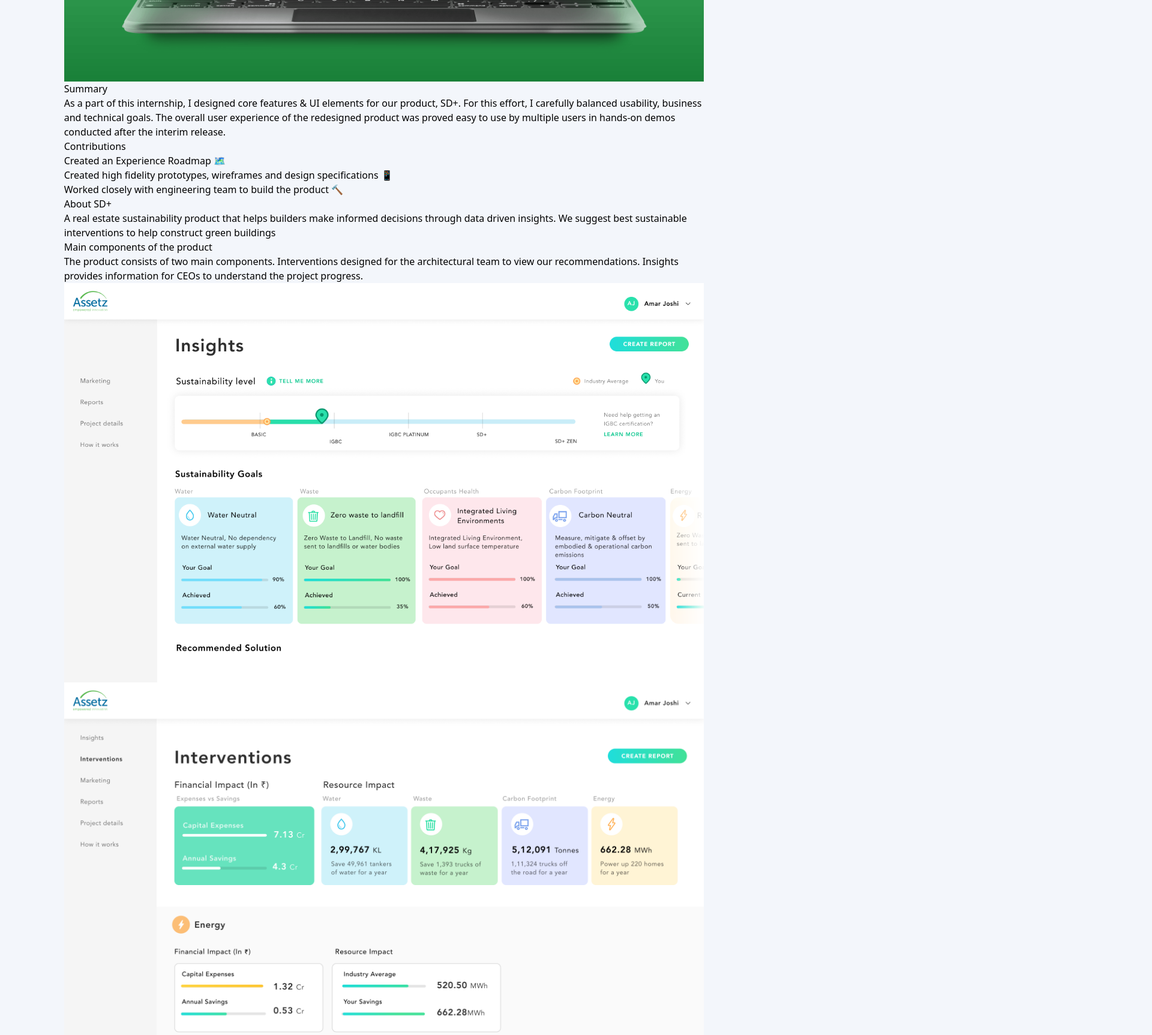
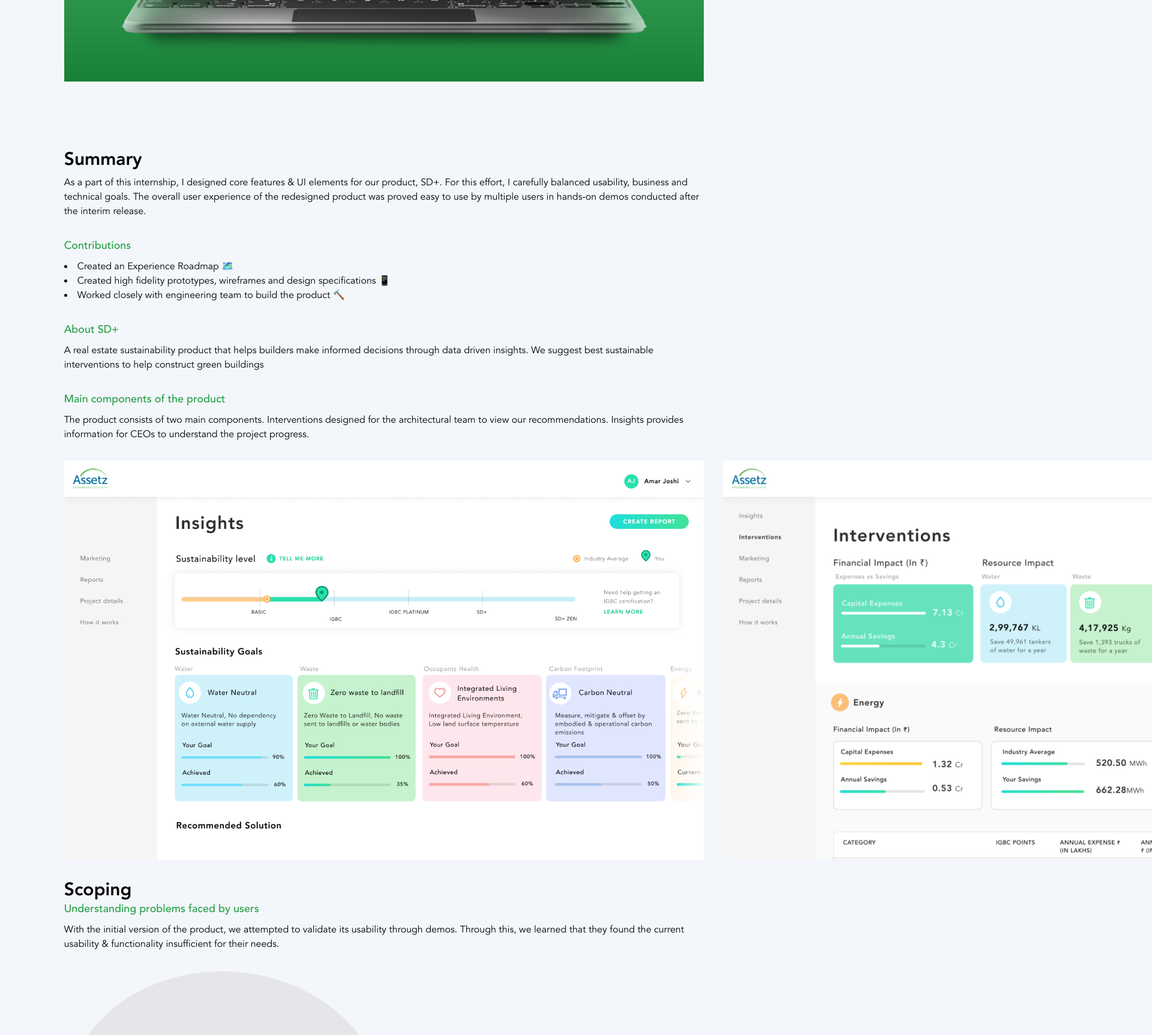
Before and after one commit to Rishab2000/Design-Portfolio, a React (Create React App) app: page /#/sdplus in a window 1280 px wide. Shown: the part 1200-2926 px from the top of the page at 60% size, 1920 px wide, since content can reach past the window. Built offline with nearby package versions, Linux system fonts and the light colour scheme.

Commit message:
sdplus content

```diff
--- a/src/components/project-section-home/index.js
+++ b/src/components/project-section-home/index.js
@@ -1,2 +1,2 @@
-import ProjectSectionHome from './project-section-home';
+import ProjectSectionHome from './projectSectionHome';
 export default ProjectSectionHome;
--- a/src/content/sdplus/sdplus.js
+++ b/src/content/sdplus/sdplus.js
@@ -3,12 +3,12 @@ import ProjectIntro from "../../components/project-intro";
 
 const SdPlus = () => {
   return (
-    <div>
+    <div className="w-full flex flex-col items-center">
       <ProjectIntro />
       <div>
-        <div>
-          <p>Summary</p>
-          <p>
+        <div className="mt-28 mb-8">
+          <p className="font-avenir-bold text-3xl">Summary</p>
+          <p className="font-avenir-book text-base mt-2">
             As a part of this internship, I designed core features & UI elements
             for our product, SD+. For this effort, I carefully balanced
             usability, business and technical goals. The overall user experience
@@ -16,9 +16,9 @@ const SdPlus = () => {
             in hands-on demos conducted after the interim release.
           </p>
         </div>
-        <div>
-          <p>Contributions</p>
-          <ul>
+        <div className="mb-8">
+          <p className="font-avenir-medium text-lg text-green-sdplus">Contributions</p>
+          <ul className="list-disc list-inside font-avenir-book mt-2">
             <li>Created an Experience Roadmap 🗺️</li>
             <li>
               Created high fidelity prototypes, wireframes and design
@@ -31,30 +31,31 @@ const SdPlus = () => {
         </div>
       </div>
       <div className="flex flex-col">
-        <div>
-          <p>About SD+</p>
-          <p>
+        <div className="mb-8">
+          <p className="font-avenir-medium text-lg text-green-sdplus">About SD+</p>
+          <p className="font-avenir-book text-base mt-2">
             A real estate sustainability product that helps builders make
             informed decisions through data driven insights. We suggest best
             sustainable interventions to help construct green buildings
           </p>
         </div>
-        <div>
-          <p>Main components of the product</p>
-          <p>
+        <div className="mb-8">
+          <p className="font-avenir-medium text-lg text-green-sdplus">Main components of the product</p>
+          <p className="font-avenir-book text-base mt-2">
             The product consists of two main components. Interventions designed
             for the architectural team to view our recommendations. Insights
             provides information for CEOs to understand the project progress.
           </p>
         </div>
       </div>
-      <div className="flex flex-col">
+      <div className="flex flex-row w-full gap-8 mb-8">
         <img
           src={
             process.env.PUBLIC_URL +
             "/images/sdplus-project/wireframes/pre/Insights_Unscrolled_1x.png"
           }
           alt="temp"
+          className="w-full"
         />
         <img
           src={
@@ -62,14 +63,15 @@ const SdPlus = () => {
             "/images/sdplus-project/wireframes/pre/Interventions.png"
           }
           alt="temp"
+          className="w-full"
         />
       </div>
       <div>
-        <p>Scoping</p>
+        <p className="font-avenir-bold text-3xl">Scoping</p>
         <div className="flex flex-col">
-          <div>
-            <p>Understanding problems faced by users</p>
-            <p>
+          <div className="mb-8">
+            <p className="font-avenir-medium text-lg text-green-sdplus">Understanding problems faced by users</p>
+            <p className="font-avenir-book text-base mt-2">
               With the initial version of the product, we attempted to validate
               its usability through demos. Through this, we learned that they
               found the current usability & functionality insufficient for their
@@ -82,12 +84,13 @@ const SdPlus = () => {
               "/images/sdplus-project/Comments/1(Client)-02.svg"
             }
             alt="temp"
+            className="mb-12"
           />
         </div>
         <div className="flex flex-col">
-          <div>
-            <p>We realized...</p>
-            <p>
+          <div className="mb-8">
+            <p className="font-avenir-medium text-lg text-green-sdplus">We realized...</p>
+            <p className="font-avenir-book text-base mt-2">
               that a well defined design goal was necessary. I recomended
               creating an Experience Roadmap (Exr), which aims to help teams
               stay focused, create stability & drive a consistent user
@@ -100,18 +103,19 @@ const SdPlus = () => {
               "/images/sdplus-project/Comments/2(me).svg"
             }
             alt="temp"
+            className="mb-12"
           />
         </div>
       </div>
-      <div>
-        <p>Design Challenge</p>
-        <p>How might we refocus and restructure the product's experience. </p>
+      <div className="bg-blue-sdplus w-screen py-6 mb-8">
+        <p className="w-10/12 mx-auto text-white font-avenir-bold opacity-60">Design Challenge</p>
+        <p className="w-10/12 mx-auto text-white">How might we refocus and restructure the product's experience? </p>
       </div>
       <div>
-        <p>Approach</p>
+        <p className="font-avenir-bold text-3xl">Approach</p>
         <div>
-          <p>Defining user stages, from pre-sale to post-sale</p>
-          <p>
+          <p className="font-avenir-medium text-lg text-green-sdplus">Defining user stages, from pre-sale to post-sale</p>
+          <p className="font-avenir-book text-base mt-2">
             The first thing we took up was organizing our roadmap at a high
             level, as user stages and calling them Experiences. From start to
             finish, we mapped five distinct stages our users would pass through.
@@ -122,11 +126,12 @@ const SdPlus = () => {
               "/images/sdplus-project/Roadmap/Customer_journey_task.png"
             }
             alt="temp"
+            className="mt-4 mb-12"
           />
         </div>
         <div>
-          <p>Identifying touchpoints</p>
-          <p>
+          <p className="font-avenir-medium text-lg text-green-sdplus">Identifying touchpoints</p>
+          <p className="font-avenir-book text-base mt-2">
             We now started defining our users' interactions by describing
             touchpoints our users would use to interact with our organization.
           </p>
@@ -136,26 +141,27 @@ const SdPlus = () => {
               "/images/sdplus-project/Roadmap/Customer_journey_touchpoints.png"
             }
             alt="temp"
+            className="mt-4 mb-12"
           />
         </div>
         <div>
-          <p>Synthesizing insights</p>
-          <p>
+          <p className="font-avenir-medium text-lg text-green-sdplus">Synthesizing insights</p>
+          <p className="font-avenir-book text-base mt-2">
             We identified key user and business insights by focusing on
             answering three main questions -
           </p>
-          <ul>
+          <ul className="list-disc list-inside font-avenir-book mt-2 mb-8">
             <li>What users are thinking at that time? </li>
             <li>What users are feeling at that time? </li>
             <li>Are there any points of friction the users face? </li>
           </ul>
-          <p>
+          <p className="font-avenir-book text-base">
             Next plan of action was to conduct research by communicating
             directly with the users. For this we laid down key points we wanted
             to determine:
           </p>
           <div>
-            <ul>
+            <ul className="list-disc list-inside font-avenir-book mt-2 mb-8">
               <li>What did they like about the product? </li>
               <li>What didn’t you like about the product?</li>
               <li>
@@ -173,7 +179,7 @@ const SdPlus = () => {
               </li>
               <li>How easy is the transition between each phase?</li>
             </ul>
-            <p>
+            <p className="font-avenir-book text-base mb-8">
               However, due to time constraints, we were not able to gather
               sufficient data and decided to do it after the next release of the
               product. This would help us investigate problems that may arise
@@ -183,41 +189,43 @@ const SdPlus = () => {
           <img
             src="https://media.giphy.com/media/ftN31y6wNaJxCkLYNS/giphy.gif"
             alt="A GIF of a cute cat :)"
+            className="mx-auto"
           />
         </div>
       </div>
       <div>
-        <p>Detailing</p>
+        <p className="font-avenir-bold text-3xl">Detailing</p>
         <div>
-          <p>Establishing gaps in our product's Focal Engagement</p>
-          <p>
+          <p className="font-avenir-medium text-lg text-green-sdplus">Establishing gaps in our product's Focal Engagement</p>
+          <p className="font-avenir-book text-base mt-2">
             Using the Jobs to be Done framework, as a team we chalked up a few
             user stories. This showed multiple points in the experience which
             were misaligned to what the user needs. We boiled them all down to
             three main areas:
           </p>
         </div>
-        <div className="flex">
-          <div className="flex flex-col">
+        <div className="flex flex-wrap">
+          <div className="flex flex-col w-4/12">
             <img
               src={process.env.PUBLIC_URL + "/images/sdplus-project/Problems/icons-01.svg"}
               alt="A GIF of a cute cat :)"
+              className="w-5/10"
             />
-            <p>Minimal business insights for CEOs</p>
+            <p className="font-avenir-book text-sm mt-2">Minimal business insights for CEOs</p>
           </div>
-          <div className="flex flex-col">
+          <div className="flex flex-col w-4/12">
             <img
               src={process.env.PUBLIC_URL + "/images/sdplus-project/Problems/icons-02.svg"}
               alt="A GIF of a cute cat :)"
             />
-            <p>Missing dynamic & visual data</p>
+            <p className="font-avenir-book text-sm mt-2">Missing dynamic & visual data</p>
           </div>
-          <div className="flex flex-col">
+          <div className="flex flex-col w-4/12">
             <img
               src={process.env.PUBLIC_URL + "/images/sdplus-project/Problems/icons-03.svg"}
               alt="A GIF of a cute cat :)"
             />
-            <p>Lack of collaboration & communication between architects</p>
+            <p className="font-avenir-book text-sm mt-2">Lack of collaboration & communication between architects</p>
           </div>
         </div>
         <div className="flex flex-col">
--- a/tailwind.config.js
+++ b/tailwind.config.js
@@ -5,8 +5,6 @@ module.exports = {
     extend: {
       backgroundImage: (theme) => ({
         "sd-plus": "url('/src/img/sdplus.png')",
-
-
       }),
       zIndex: {
         "-10": "-10",
@@ -16,13 +14,13 @@ module.exports = {
       }),
     },
     backgroundSize: {
-      'auto': 'auto',
-      'cover': 'cover',
-      'contain': 'contain',
+      auto: "auto",
+      cover: "cover",
+      contain: "contain",
 
-     '120%': '120%',
+      "120%": "120%",
 
-     '16': '4rem',
+      16: "4rem",
     },
     fontFamily: {
       "avenir-roman": ["avenir-roman"],
@@ -44,6 +42,8 @@ module.exports = {
       red: "#ff2d55",
       "background-color": "#F3F6FB",
       white: "#f4f4f4",
+      "green-sdplus": "#24A148",
+      "blue-sdplus":"#1192E8"
     },
   },
   variants: {
```
Also changed, not shown: src/components/project-page-desc-section/index.js (added), src/components/project-page-desc-section/projectPageDescSection.js (added), src/components/project-section-home/projectSectionHome.js (renamed from src/components/project-section-home/project-section-home.js).
